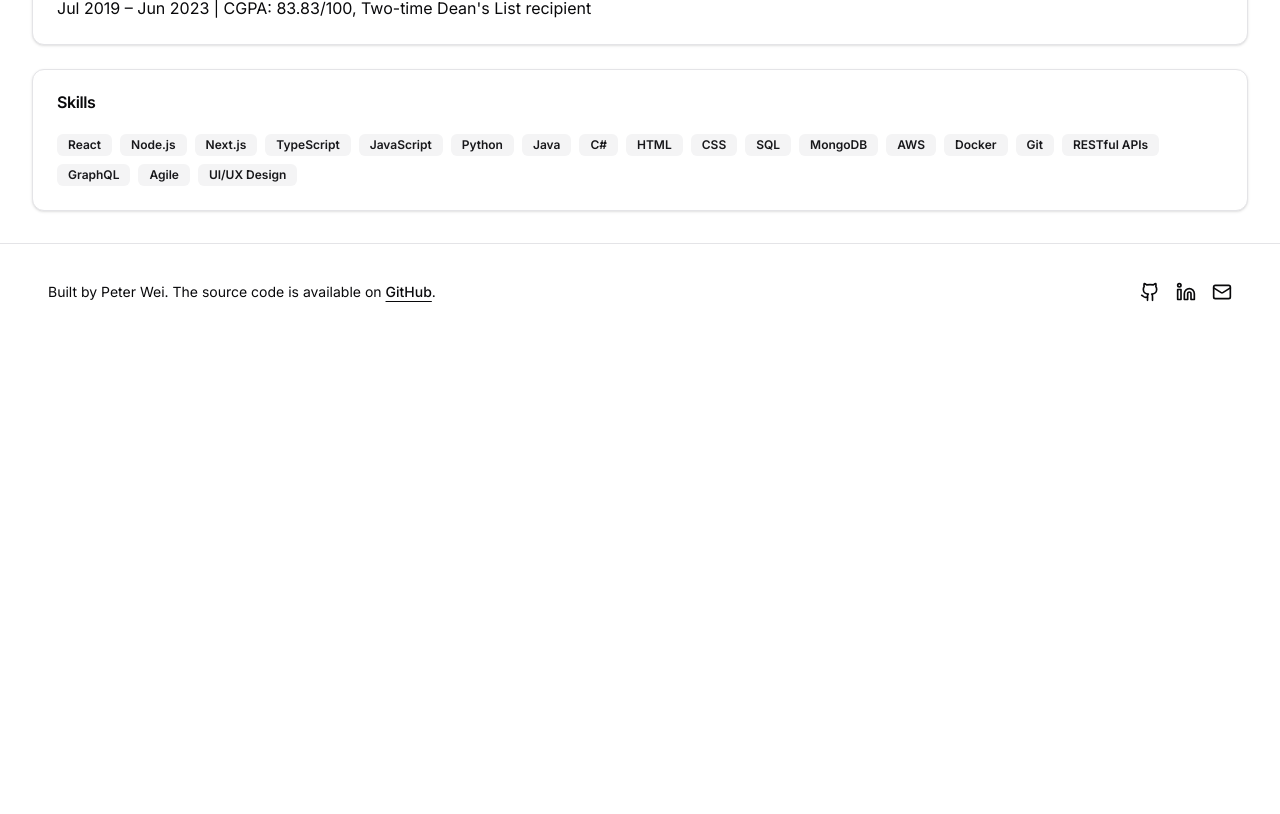
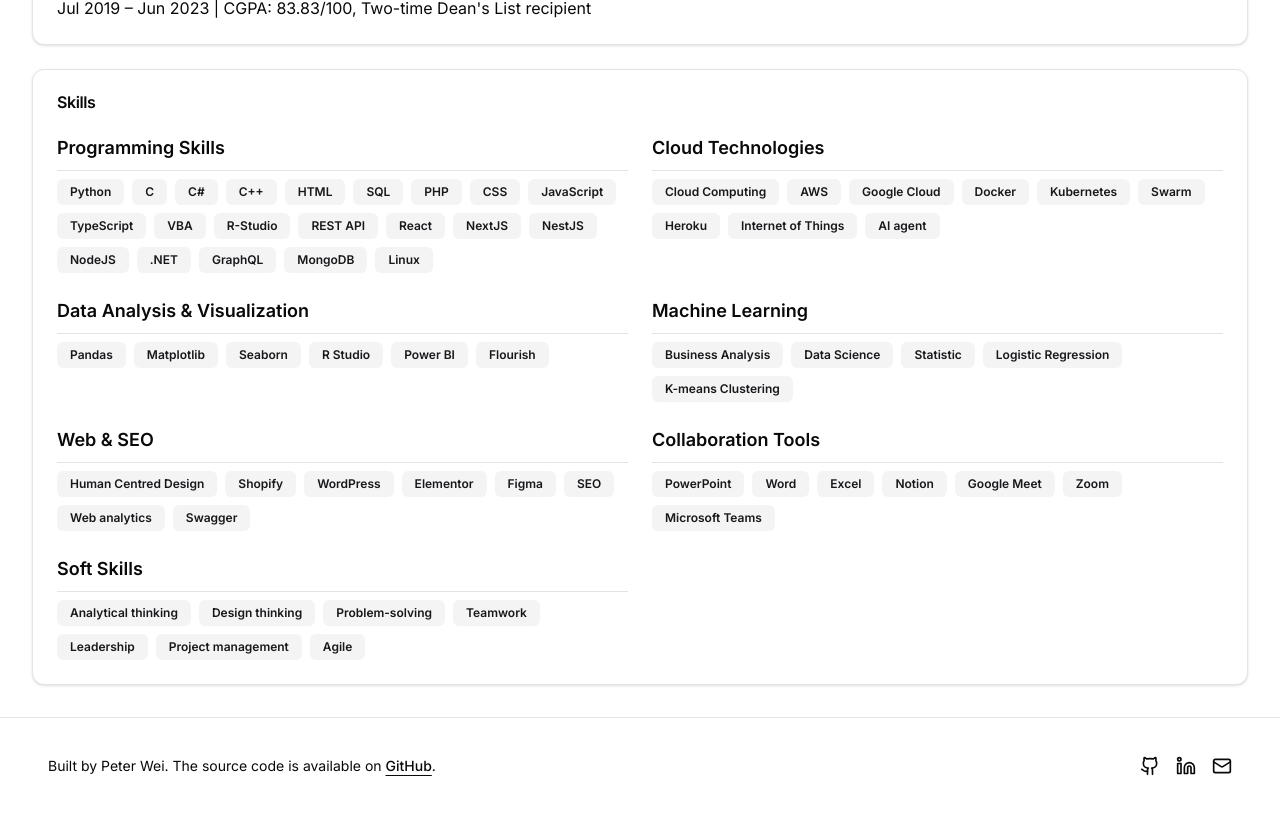
Before and after one commit to Petersonwei/my-portfolio, a Next.js app: page /about in a window 1280 px wide. Shown: the part 700-1514 px from the top of the page. Before the commit the page ends 1040 px from the top, so only its background shows below. Built offline with nearby package versions, Linux system fonts and the light colour scheme.

Commit message:
Update Skill Section

```diff
--- a/app/about/page.tsx
+++ b/app/about/page.tsx
@@ -2,10 +2,57 @@
 import { Badge } from "@/components/ui/badge"
 
 export default function AboutPage() {
-  const skills = [
-    "React", "Node.js", "Next.js", "TypeScript", "JavaScript", "Python", "Java", "C#", "HTML", "CSS",
-    "SQL", "MongoDB", "AWS", "Docker", "Git", "RESTful APIs", "GraphQL", "Agile", "UI/UX Design"
-  ]
+  const skills = {
+    programming: {
+      title: "Programming Skills",
+      items: [
+        "Python", "C", "C#", "C++", "HTML", "SQL", "PHP", "CSS", "JavaScript", "TypeScript",
+        "VBA", "R-Studio", "REST API", "React", "NextJS", "NestJS", "NodeJS", ".NET",
+        "GraphQL", "MongoDB", "Linux"
+      ]
+    },
+    cloud: {
+      title: "Cloud Technologies",
+      items: [
+        "Cloud Computing", "AWS", "Google Cloud", "Docker", "Kubernetes", "Swarm",
+        "Heroku", "Internet of Things", "AI agent"
+      ]
+    },
+    dataAnalysis: {
+      title: "Data Analysis & Visualization",
+      items: [
+        "Pandas", "Matplotlib", "Seaborn", "R Studio", "Power BI", "Flourish"
+      ]
+    },
+    machineLearning: {
+      title: "Machine Learning",
+      items: [
+        "Business Analysis", "Data Science", "Statistic", "Logistic Regression",
+        "K-means Clustering"
+      ]
+    },
+    webAndSEO: {
+      title: "Web & SEO",
+      items: [
+        "Human Centred Design", "Shopify", "WordPress", "Elementor", "Figma",
+        "SEO", "Web analytics", "Swagger"
+      ]
+    },
+    collaboration: {
+      title: "Collaboration Tools",
+      items: [
+        "PowerPoint", "Word", "Excel", "Notion", "Google Meet", "Zoom",
+        "Microsoft Teams"
+      ]
+    },
+    soft: {
+      title: "Soft Skills",
+      items: [
+        "Analytical thinking", "Design thinking", "Problem-solving",
+        "Teamwork", "Leadership", "Project management", "Agile"
+      ]
+    }
+  };
 
   return (
     <div className="space-y-6">
@@ -49,12 +96,23 @@
         <CardHeader>
           <CardTitle>Skills</CardTitle>
         </CardHeader>
-        <CardContent>
-          <div className="flex flex-wrap gap-2">
-            {skills.map((skill, index) => (
-              <Badge key={index} variant="secondary">{skill}</Badge>
-            ))}
-          </div>
+        <CardContent className="grid gap-6 md:grid-cols-2">
+          {Object.entries(skills).map(([key, { title, items }]) => (
+            <div key={key} className="space-y-2">
+              <h3 className="font-semibold text-lg border-b pb-2">{title}</h3>
+              <div className="flex flex-wrap gap-2">
+                {items.map((skill, index) => (
+                  <Badge
+                    key={index}
+                    variant="secondary"
+                    className="px-3 py-1 hover:bg-primary hover:text-primary-foreground transition-colors cursor-default"
+                  >
+                    {skill}
+                  </Badge>
+                ))}
+              </div>
+            </div>
+          ))}
         </CardContent>
       </Card>
     </div>
```
